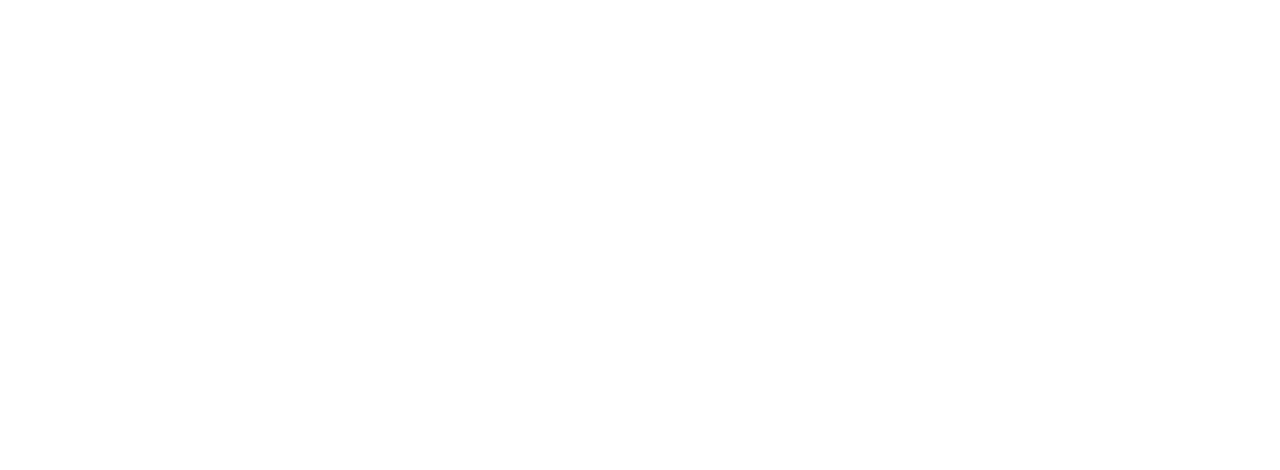
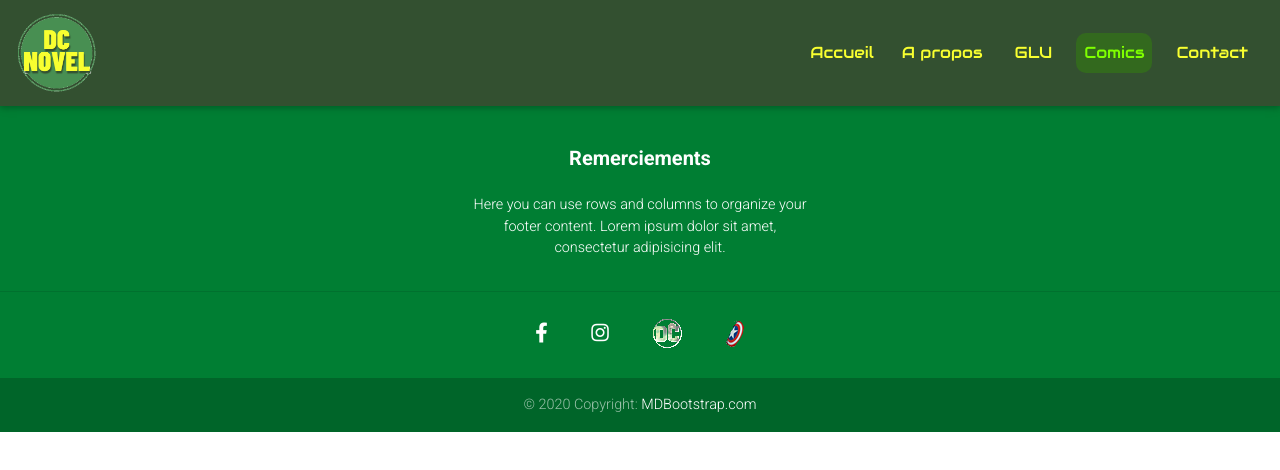
Before and after one commit to Melodyellinn/DC-Novel, a plain HTML site: page dcnovel4.html in a window 1280 px wide. Drawn offline with nearby package versions, Linux system fonts and the light colour scheme.

Commit message:
second commit

```diff
--- a/dcnovel4.html
+++ b/dcnovel4.html
@@ -0,0 +1,151 @@
+<!DOCTYPE html>
+<html lang="en">
+
+<head>
+<meta charset="utf-8">
+<meta name="viewport" content="width=device-width, initial-scale=1, shrink-to-fit=no">
+<meta http-equiv="x-ua-compatible" content="ie=edge">
+<title>Dc Novel</title>
+<!-- Font Awesome -->
+<link rel="stylesheet" href="https://use.fontawesome.com/releases/v5.8.2/css/all.css">
+<!-- Google Fonts -->
+<link rel="stylesheet" href="https://fonts.googleapis.com/css?family=Roboto:300,400,500,700&display=swap">
+<!-- Bootstrap core CSS -->
+<link href="https://cdnjs.cloudflare.com/ajax/libs/twitter-bootstrap/4.5.0/css/bootstrap.min.css" rel="stylesheet">
+<!-- Material Design Bootstrap -->
+<link href="https://cdnjs.cloudflare.com/ajax/libs/mdbootstrap/4.19.1/css/mdb.min.css" rel="stylesheet">
+<!-- Your custom styles-->
+<link href="dcnovel.css" rel="stylesheet">
+<!--Font-->
+<!--font-family: 'Audiowide', cursive;-->
+<link href="https://fonts.googleapis.com/css2?family=Audiowide&display=swap" rel="stylesheet">
+<!--font-family: 'Open Sans', sans-serif;-->
+<link href="https://fonts.googleapis.com/css2?family=Open+Sans:wght@300&display=swap" rel="stylesheet">
+<!--Flavicon-->
+<link rel="icon" type="image/png" href="Images/DC Novel logo vert transpa.png">
+</head>
+<body>
+
+<!--Suite du projet : page 2 : A propos-->
+
+<!--Navbar-->
+<header>
+    <nav class="navbar d-flex justify-content-start navbar-expand-sm">
+
+<!--Icone du site !-->
+<a class="navbar-brand" href="dcnovel.html"><img id="logo" src="Images/DC Novel logo vert transpa.png" alt="dc-novel"></a>
+<!--///Icone du site !-->
+
+<button class="navbar-toggler navbar-dark" type="button" data-toggle="collapse" data-target="#navbarNav"
+aria-controls="navbarNav" aria-expanded="false" aria-label="Toggle navigation">
+<span class="navbar-toggler-icon"></span>
+</button>
+
+<div class="justify-content-end collapse navbar-collapse" id="navbarNav">
+<ul class="navbar-nav">
+    <li class="nav-item active mx-1">
+    <a id="menu" class="nav-link" href="dcnovel.html">Accueil<span class="sr-only">(current)</span></a>
+    </li>
+
+    <li class="nav-item mx-2">
+    <a id="menu" class="nav-link" href="dcnovel2.html">A propos</a>
+    </li>
+
+    <li class="nav-item mx-2">
+    <a id="menu" class="nav-link" href="dcnovel3.html">GLU</a>
+    </li>
+
+    <li class="nav-item mx-2">
+    <a id="menu" class="nav-link light-green darken-4" style="color:chartreuse; border-radius: 10px;" href="#">Comics</a>
+    </li>
+
+    <li class="nav-item mx-2">
+        <a id="menu" class="nav-link" href="dcnovel5.html">Contact</a>
+        </li>
+</ul>
+</div>
+    </nav>
+        </header>
+<!--///Navbar-->
+
+
+
+
+
+
+
+
+
+<!--Footer-->
+
+<footer class="page-footer font-small success-color-dark pt-4">
+
+    <!-- Footer Links -->
+        <div class="container text-center text-white">
+
+    <!-- Grid row -->
+        <div class="row">
+    <!-- Grid column -->
+            <div class="col-md-4 mx-auto">
+
+    <!-- Content -->
+            <h5 class="font-weight-bold text-capitalize text-center mt-3 mb-4">Remerciements</h5>
+            <p>Here you can use rows and columns to organize your footer content. Lorem ipsum dolor sit amet,
+                consectetur
+                adipisicing elit.</p>
+
+            </div>
+    <!-- Grid column -->
+        </div>
+    <!-- Grid row -->
+        </div>
+    <!-- Footer Links -->
+        <hr>
+    <!-- Social buttons -->
+    <ul class="list-unstyled list-inline text-center">
+        <li class="list-inline-item">
+            <a href="#" class="btn-floating btn-lg btn-fb" type="button" role="button">
+            <i class="fab fa-facebook-f"></i></a>
+        </li>
+
+        <li class="list-inline-item">
+            <a href="#" class="btn-floating btn-lg btn-ins" type="button" role="button">
+            <i class="fab fa-instagram"></i></a>
+        </li>
+
+        <li class="list-inline-item">
+            <a href="#" class="btn-floating btn-lg btn-ins" type="button" role="button">
+            <img src="Images/dc_logo_social.png" alt="DCE">
+            </a>
+        </li>
+
+        <li class="list-inline-item">
+            <a href="#" class="btn-floating btn-sm btn-ins" type="button" role="button">
+            <img src="Images/marvel_logo_social.png" alt="MCE">
+            </a>
+        </li>
+    </ul>
+    <!-- ///Social buttons -->
+
+        <!-- Copyright -->
+        <div class="footer-copyright text-center py-3">© 2020 Copyright:
+        <a href="https://mdbootstrap.com/"> MDBootstrap.com</a>
+        </div>
+        <!--/// Copyright -->
+
+    </footer>
+
+    <!--///Footer -->
+
+
+
+<!-- JQuery -->
+<script type="text/javascript" src="https://cdnjs.cloudflare.com/ajax/libs/jquery/3.5.1/jquery.min.js"></script>
+<!-- Bootstrap tooltips -->
+<script type="text/javascript" src="https://cdnjs.cloudflare.com/ajax/libs/popper.js/1.14.4/umd/popper.min.js"></script>
+<!-- Bootstrap core JavaScript -->
+<script type="text/javascript" src="https://cdnjs.cloudflare.com/ajax/libs/twitter-bootstrap/4.5.0/js/bootstrap.min.js"></script>
+<!-- MDB core JavaScript -->
+<script type="text/javascript" src="https://cdnjs.cloudflare.com/ajax/libs/mdbootstrap/4.19.1/js/mdb.min.js"></script>
+</body>
+</html>
```
Also changed, not shown: dcnovel.html (+2 -2 lines), dcnovel3.html (+2 -2 lines), dcnovel5.html (added, +151 -0 lines).
